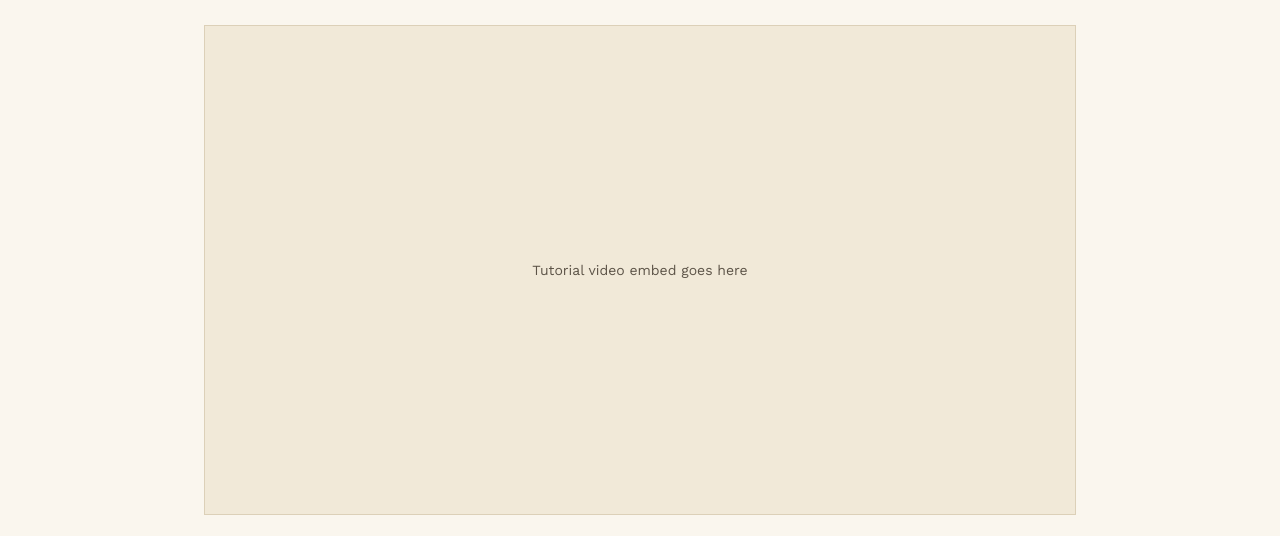
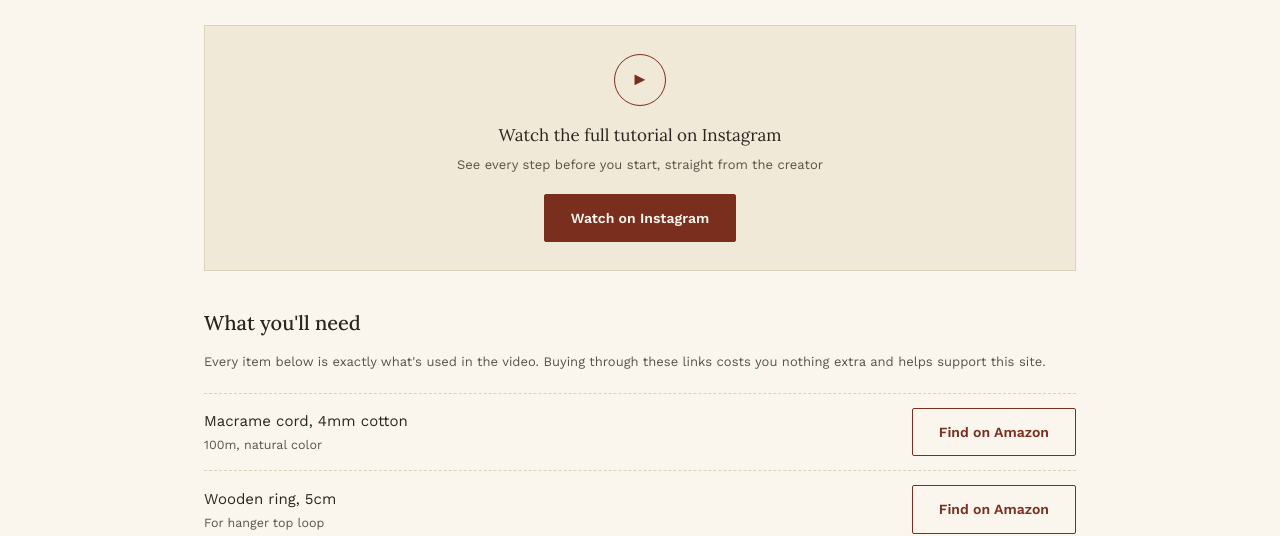
Before and after one commit to d87rsh-cpu/folded-and-knotted, a plain HTML site: page crochet/macrame-hanger.html in a window 1280 px wide. Shown: the part 296-832 px from the top of the page. Drawn offline with nearby package versions, Linux system fonts and the light colour scheme.

Commit message:
Update macrame-hanger.html

```diff
--- a/crochet/macrame-hanger.html
+++ b/crochet/macrame-hanger.html
@@ -26,10 +26,12 @@
     <p class="by">Tutorial by @knotsandvines &middot; Beginner level &middot; ~1 hour</p>
   </div>
 
-  <div class="video-frame">
-    Tutorial video embed goes here
+<div class="watch-card">
+    <div class="ring">&#9658;</div>
+    <div class="title">Watch the full tutorial on Instagram</div>
+    <div class="sub">See every step before you start, straight from the creator</div>
+    <a class="btn btn-fill" href="#" target="_blank" rel="noopener">Watch on Instagram</a>
   </div>
-
   <div class="materials">
     <h2>What you'll need</h2>
     <p class="note">Every item below is exactly what's used in the video. Buying through these links costs you nothing extra and helps support this site.</p>
```
